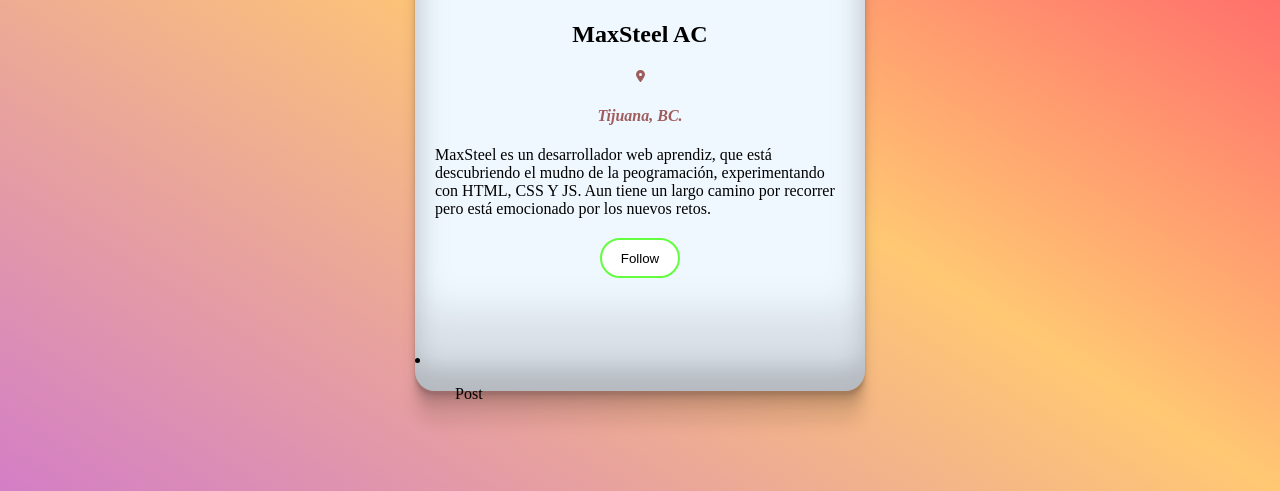
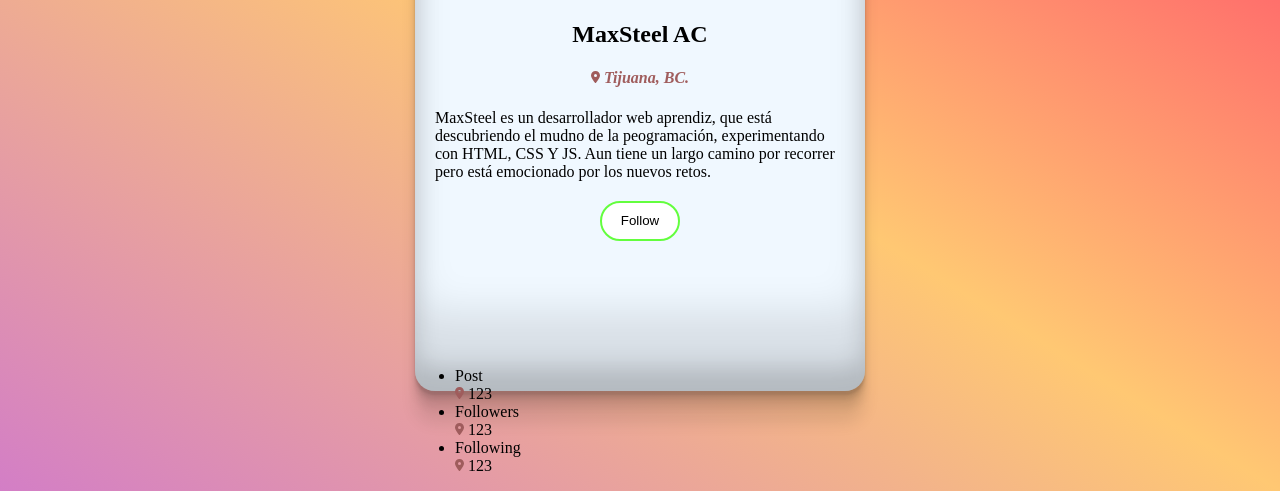
Before and after one commit to MaxSteelAC/tarjeta-usuario, a website built with Vite: page src/index.html in a window 1280 px wide. Shown: the part 309-800 px from the top of the page. Built offline with nearby package versions, Linux system fonts and the light colour scheme.

Commit message:
Se creó la clase footer-link-container con los elementos li y se egragron los datos del footer.

```diff
--- a/src/index.html
+++ b/src/index.html
@@ -19,8 +19,10 @@
     <div id="information-container">
       <div class="user-name">
         <h2>MaxSteel AC</h2>
-        <svg xmlns="http://www.w3.org/2000/svg" height="12" width="9" viewBox="0 0 384 512"><!--!Font Awesome Free 6.6.0 by @fontawesome - https://fontawesome.com License - https://fontawesome.com/license/free Copyright 2024 Fonticons, Inc.--><path fill="#9f5c5c" d="M215.7 499.2C267 435 384 279.4 384 192C384 86 298 0 192 0S0 86 0 192c0 87.4 117 243 168.3 307.2c12.3 15.3 35.1 15.3 47.4 0zM192 128a64 64 0 1 1 0 128 64 64 0 1 1 0-128z"/></svg>
-        <h4>Tijuana, BC.</h4>
+        <h4>
+          <svg xmlns="http://www.w3.org/2000/svg" height="12" width="9" viewBox="0 0 384 512"><!--!Font Awesome Free 6.6.0 by @fontawesome - https://fontawesome.com License - https://fontawesome.com/license/free Copyright 2024 Fonticons, Inc.--><path fill="#9f5c5c" d="M215.7 499.2C267 435 384 279.4 384 192C384 86 298 0 192 0S0 86 0 192c0 87.4 117 243 168.3 307.2c12.3 15.3 35.1 15.3 47.4 0zM192 128a64 64 0 1 1 0 128 64 64 0 1 1 0-128z"/></svg>
+          Tijuana, BC.
+        </h4>
       </div>
       <div>
         <p class="text">
@@ -33,9 +35,29 @@
       </div>
     </div>
     <div id="footer-container">
-      <li>
-        <ul>Post</ul>
-      </li>
+      <ul class="footer-links-container">
+        <li>
+          <div>Post</div>
+          <div>
+            <svg xmlns="http://www.w3.org/2000/svg" height="12" width="9" viewBox="0 0 384 512"><!--!Font Awesome Free 6.6.0 by @fontawesome - https://fontawesome.com License - https://fontawesome.com/license/free Copyright 2024 Fonticons, Inc.--><path fill="#9f5c5c" d="M215.7 499.2C267 435 384 279.4 384 192C384 86 298 0 192 0S0 86 0 192c0 87.4 117 243 168.3 307.2c12.3 15.3 35.1 15.3 47.4 0zM192 128a64 64 0 1 1 0 128 64 64 0 1 1 0-128z"/></svg>
+            123
+          </div>
+        </li>
+        <li>
+          <div>Followers</div>
+          <div>
+            <svg xmlns="http://www.w3.org/2000/svg" height="12" width="9" viewBox="0 0 384 512"><!--!Font Awesome Free 6.6.0 by @fontawesome - https://fontawesome.com License - https://fontawesome.com/license/free Copyright 2024 Fonticons, Inc.--><path fill="#9f5c5c" d="M215.7 499.2C267 435 384 279.4 384 192C384 86 298 0 192 0S0 86 0 192c0 87.4 117 243 168.3 307.2c12.3 15.3 35.1 15.3 47.4 0zM192 128a64 64 0 1 1 0 128 64 64 0 1 1 0-128z"/></svg>
+            123
+          </div>
+        </li>
+        <li>
+          <div>Following</div>
+          <div>
+            <svg xmlns="http://www.w3.org/2000/svg" height="12" width="9" viewBox="0 0 384 512"><!--!Font Awesome Free 6.6.0 by @fontawesome - https://fontawesome.com License - https://fontawesome.com/license/free Copyright 2024 Fonticons, Inc.--><path fill="#9f5c5c" d="M215.7 499.2C267 435 384 279.4 384 192C384 86 298 0 192 0S0 86 0 192c0 87.4 117 243 168.3 307.2c12.3 15.3 35.1 15.3 47.4 0zM192 128a64 64 0 1 1 0 128 64 64 0 1 1 0-128z"/></svg>
+            123
+          </div>
+        </li>
+      </ul>
     </div>
   </div>
 </body>
```
